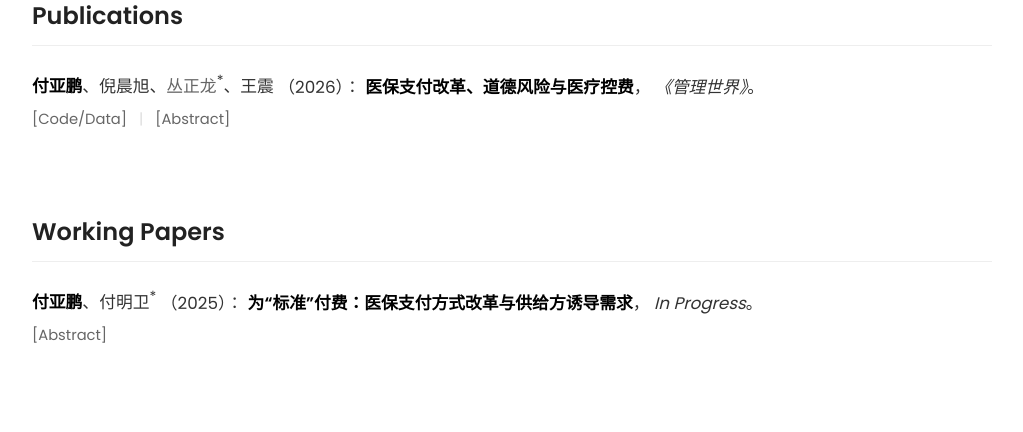
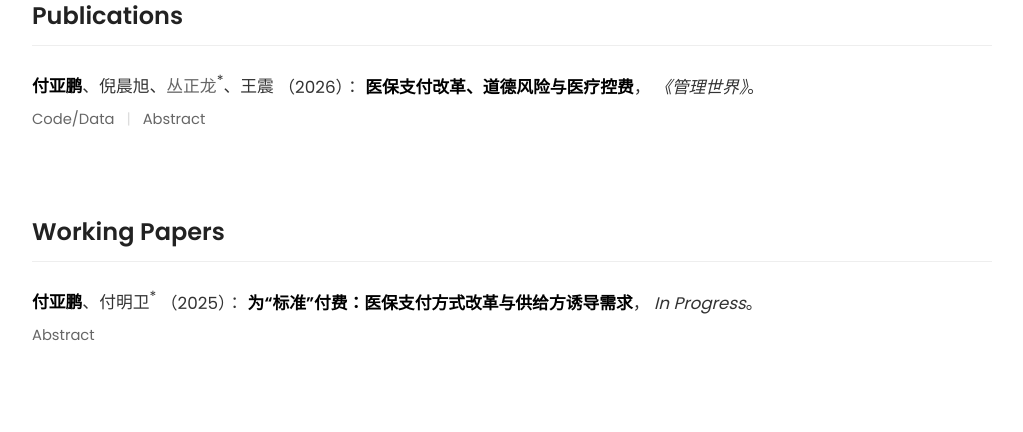
Before and after one commit to fyapeng/fyapeng.github.io, a Jekyll site: the page built from en/research.html, in a window 1280 px wide. Shown: the part 229-661 px from the top of the page, without its empty margins (128-1151 px from the left). Built offline with Jekyll 4.4.1, drawn with Linux system fonts in a browser that asks for light colours.

Commit message:
Update en.yml

```diff
--- a/_data/en.yml
+++ b/_data/en.yml
@@ -66,11 +66,11 @@ research_page:
   working_papers_title: "Working Papers"
   publications_title: "Publications"
   # Button labels
-  abstract_btn: "[Abstract]"
-  pdf_btn: "[PDF]"
-  slides_btn: "[Slides]"
-  code_btn: "[Code/Data]"
-  doi_btn: "[DOI]"
+  abstract_btn: "Abstract"
+  pdf_btn: "PDF"
+  slides_btn: "Slides"
+  code_btn: "Code/Data"
+  doi_btn: "DOI"
 
 footer:
   copyright: "© 2024-2026 Ya-Peng Fu. All Rights Reserved."
```
